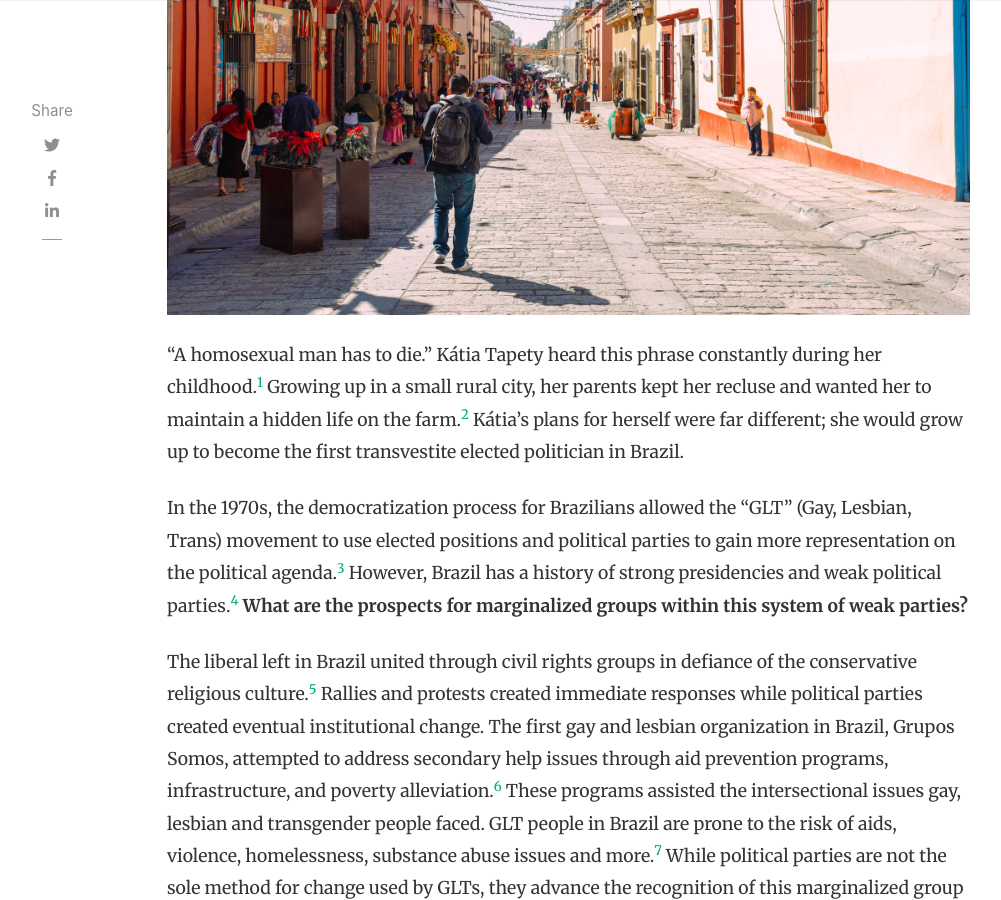
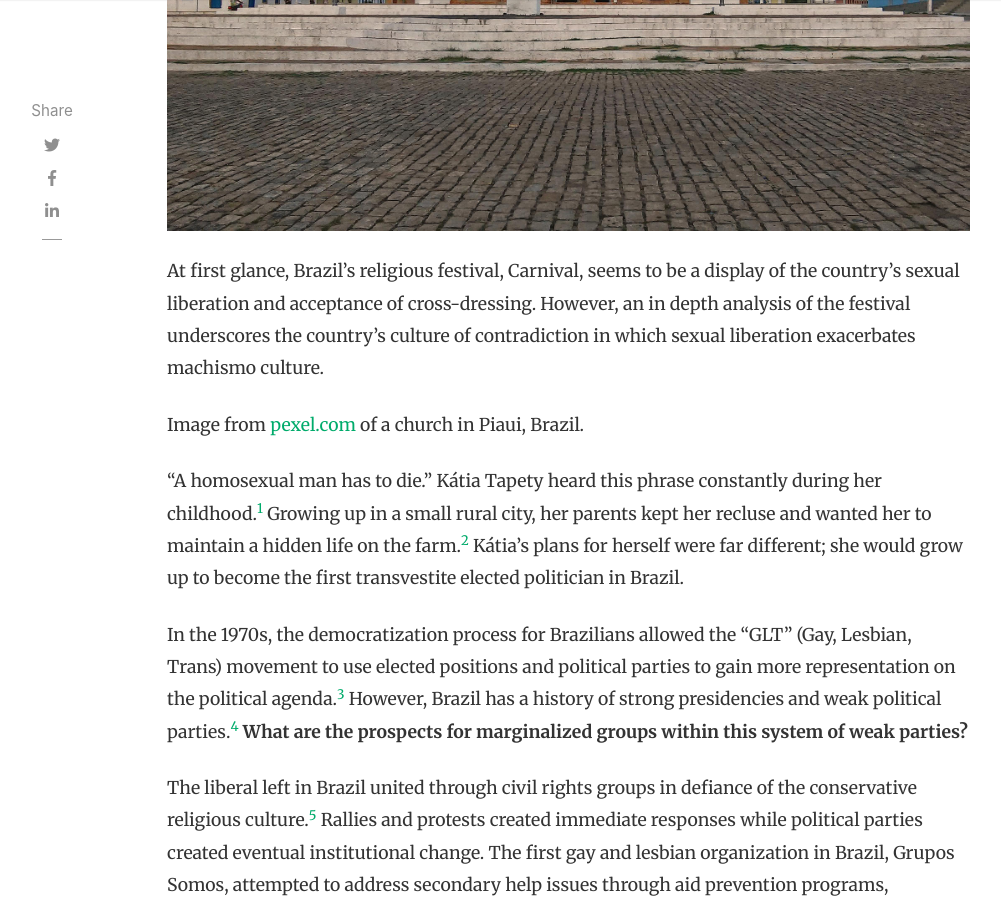
Before and after one commit to CarsonHerness/Trans-Histories-in-Latin-America, a Jekyll site: the page built from _posts/2020-05-03-misrepresentation-of-katia-tapety.md, in a window 1280 px wide and 900 px high, scrolled down 683 px. Shown: the whole window, without its empty margins (118-1119 px from the left). Built offline with Jekyll 4.4.1, drawn with Linux system fonts in a browser that asks for light colours; nearby versions of some CDN libraries; comment, search, counter and statistics services are not loaded.

Commit message:
Update Vi's posts with image and hook

```diff
--- a/_posts/2020-05-03-misrepresentation-of-katia-tapety.md
+++ b/_posts/2020-05-03-misrepresentation-of-katia-tapety.md
@@ -5,8 +5,12 @@
 categories: [ erasure, politics, politician, Brazil ]
 featured: false
 category: region
-image: "./assets/images/becky-third-gender.jpg"
+image: "./assets/images/brazil-church.jpg"
 ---
+
+At first glance, Brazil’s religious festival, Carnival, seems to be a display of the country’s sexual liberation and acceptance of cross-dressing. However, an in depth analysis  of the festival underscores the country’s culture of contradiction in which sexual liberation exacerbates machismo culture.
+
+Image from [pexel.com](https://www.pexels.com/) of a church in Piaui, Brazil.
 
 “A homosexual man has to die.” Kátia Tapety heard this phrase constantly during her childhood.[^1] Growing up in a small rural city, her parents kept her recluse and wanted her to maintain a hidden life on the farm.[^2] Kátia’s plans for herself were far different; she would grow up to become the first transvestite elected politician in Brazil.
 
```
Also changed, not shown: _posts/2020-04-27-the-unexpected-truth-of-brazils-progressive-carnival.md (+1 -1 lines), assets/images/brazil-church.jpg (added).
